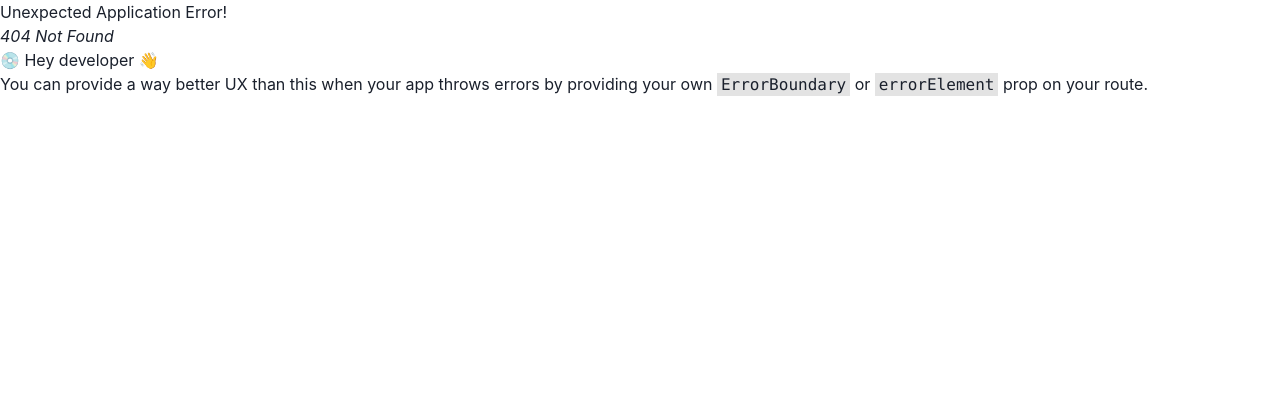
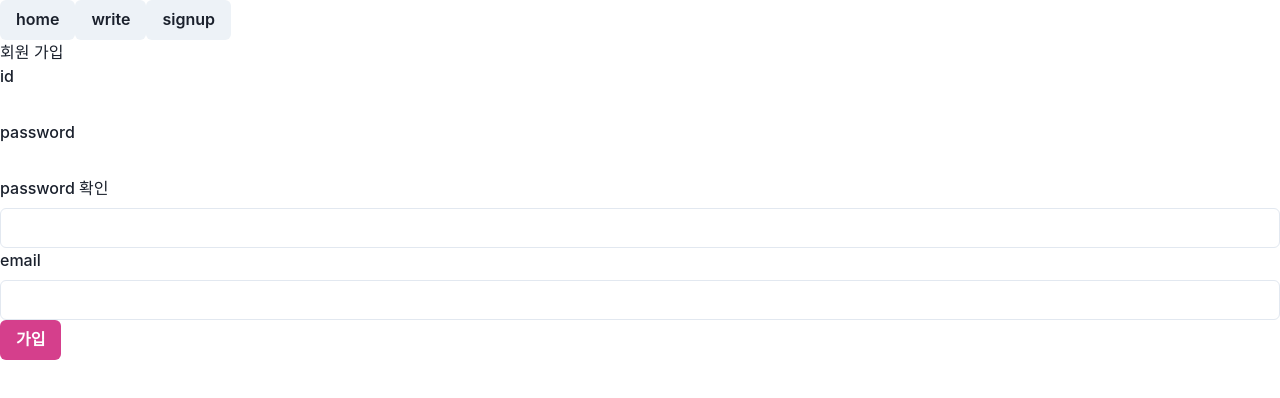
Before and after one commit to som42/prj1-fe2023119, a React (Create React App) app: page /signup in a window 1280 px wide. Before the commit this address had no page. Shown: the top 398 px of the page. Built offline with nearby package versions, Linux system fonts and the light colour scheme.

Commit message:
회원가입 폼 작성

```diff
--- a/src/App.js
+++ b/src/App.js
@@ -6,10 +6,11 @@
   RouterProvider,
 } from "react-router-dom";
 import { HomeLayout } from "./layout/HomeLayout";
-import { BoardList } from "./page/BoardList";
-import { BoardWrite } from "./page/BoardWrite";
-import { BoardView } from "./page/BoardView";
-import { BoardEdit } from "./page/BoardEdit";
+import { BoardList } from "./page/board/BoardList";
+import { BoardWrite } from "./page/board/BoardWrite";
+import { BoardView } from "./page/board/BoardView";
+import { BoardEdit } from "./page/board/BoardEdit";
+import { MemberSignup } from "./page/member/MemberSignup";
 
 const routes = createBrowserRouter(
   // 전체 화면의 틀
@@ -20,6 +21,7 @@
       <Route path="write" element={<BoardWrite />} />
       <Route path="board/:id" element={<BoardView />} />
       <Route path="edit/:id" element={<BoardEdit />}></Route>
+      <Route path="signup" element={<MemberSignup />} />
     </Route>,
   ),
 );
--- a/src/component/NavBar.js
+++ b/src/component/NavBar.js
@@ -7,6 +7,7 @@
     <Flex>
       <Button onClick={() => navigate("/")}>home</Button>
       <Button onClick={() => navigate("/write")}>write</Button>
+      <Button onClick={() => navigate("/signup")}>signup</Button>
     </Flex>
   );
 }
--- /dev/null
+++ b/src/page/member/MemberSignup.js
@@ -0,0 +1,59 @@
+import { Box, Button, FormControl, FormLabel, Input } from "@chakra-ui/react";
+import { useState } from "react";
+import axios from "axios";
+
+export function MemberSignup() {
+  const [id, setId] = useState("");
+  const [password, setPassword] = useState("");
+  const [passwordCheck, setPasswordCheck] = useState("");
+  const [email, setEmail] = useState("");
+
+  function handleSubmit() {
+    axios
+      .post("/api/member/signup", {
+        id,
+        password,
+        email,
+      })
+      .then(() => console.log("good"))
+      .catch(() => console.log("bad"))
+      .finally(() => console.log("done"));
+  }
+
+  return (
+    <Box>
+      <h1>회원 가입</h1>
+      <FormControl>
+        <FormLabel>id</FormLabel>
+        <input value={id} onChange={(e) => setId(e.target.value)} />
+      </FormControl>
+      <FormControl>
+        <FormLabel>password</FormLabel>
+        <input
+          type="password"
+          value={password}
+          onChange={(e) => setPassword(e.target.value)}
+        />
+      </FormControl>
+      <FormControl>
+        <FormLabel>password 확인</FormLabel>
+        <Input
+          type="password"
+          value={passwordCheck}
+          onChange={(e) => setPasswordCheck(e.target.value)}
+        />
+      </FormControl>
+      <FormControl>
+        <FormLabel>email</FormLabel>
+        <Input
+          type="email"
+          value={email}
+          onChange={(e) => setEmail(e.target.value)}
+        />
+      </FormControl>
+      <Button onClick={handleSubmit} colorScheme="pink">
+        가입
+      </Button>
+    </Box>
+  );
+}
```
Also changed, not shown: src/page/board/BoardEdit.js (renamed from src/page/BoardEdit.js), src/page/board/BoardList.js (renamed from src/page/BoardList.js), src/page/board/BoardView.js (renamed from src/page/BoardView.js), src/page/board/BoardWrite.js (renamed from src/page/BoardWrite.js).
